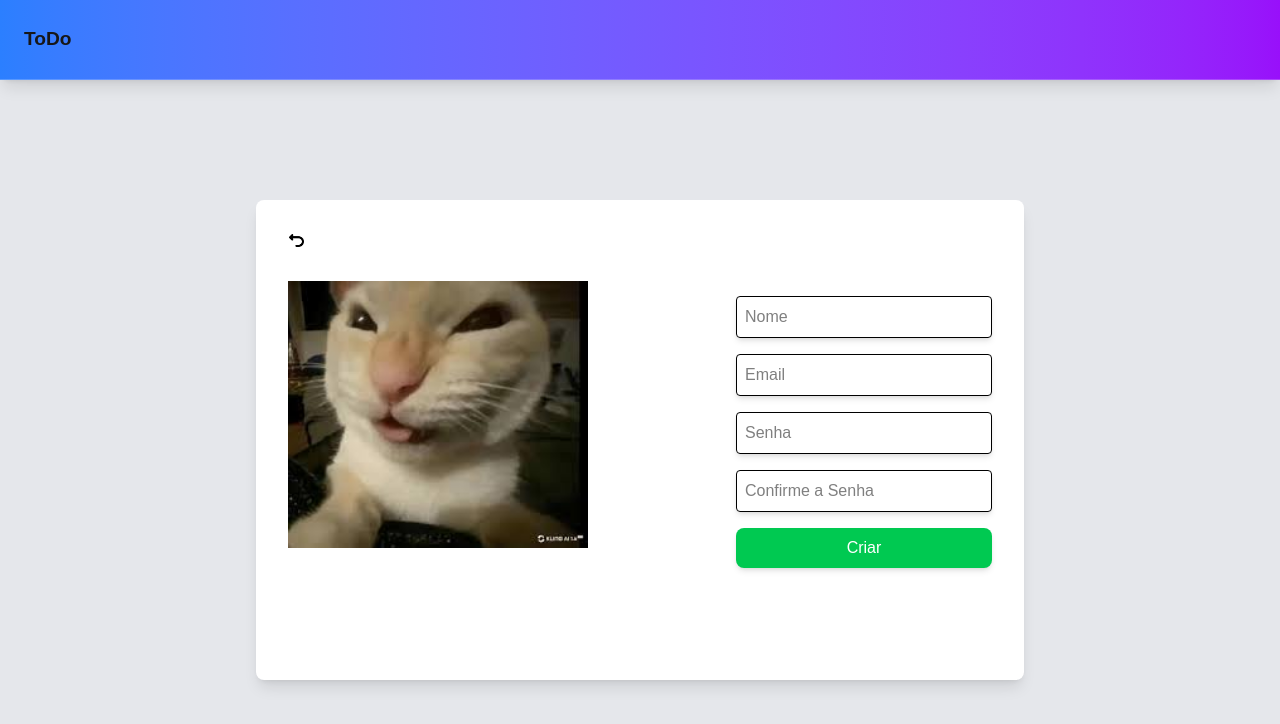
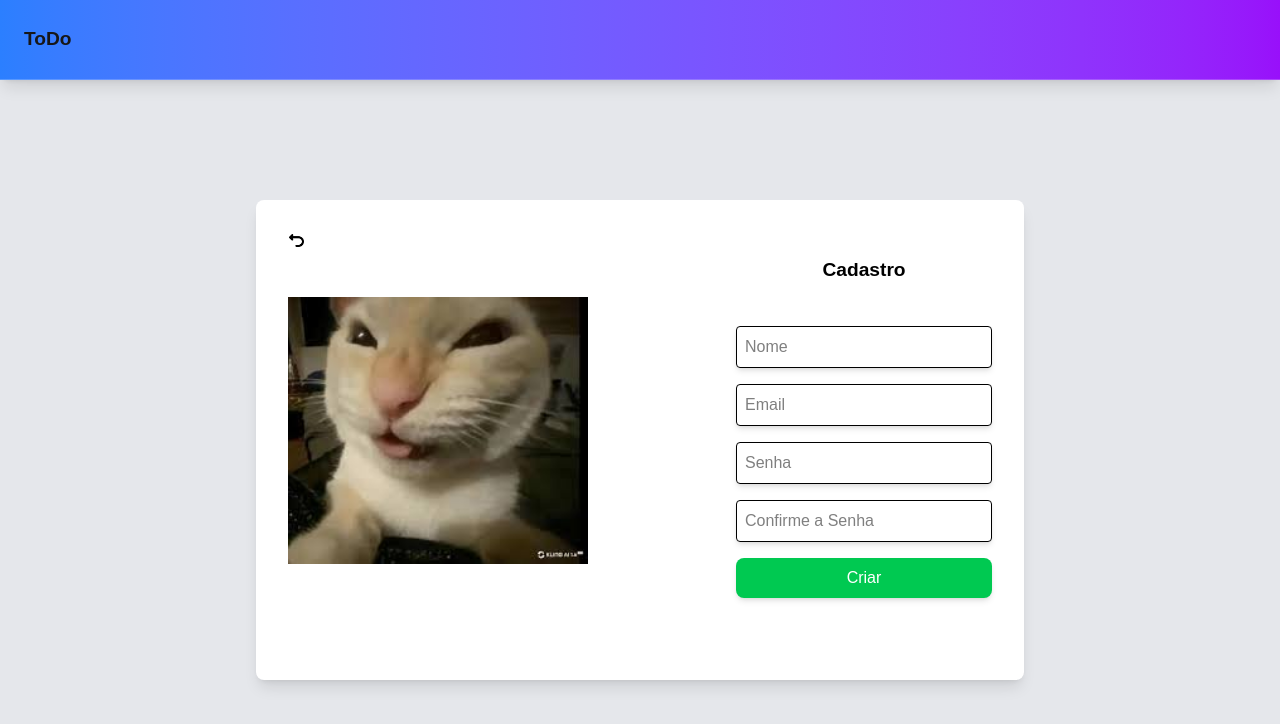
Before and after one commit to Bbaranoski/estudo, a Next.js app in the folder front/: page /register in a window 1280 px wide. Shown: the top 724 px of the page. Built offline with nearby package versions, Linux system fonts and the light colour scheme.

Commit message:
adicionado um header no login e register, alterado o schemas prisma com a coluna idTodo

```diff
--- a/front/src/app/page.tsx
+++ b/front/src/app/page.tsx
@@ -35,7 +35,10 @@ export default function Login() {
                     alt="Cat"
                     width={300}/>
                 </div>
-                <div className="h-full flex flex-col items-end">
+                <div className="h-full flex flex-col justify-around items-end gap-2">
+                    <h1 className="self-center font-bold pt-6 text-[clamp(1rem,1.5vw,2rem)]"
+                    >Login</h1>
+
                     <form className="flex flex-col h-full gap-4 justify-center"
                     onSubmit={login}
                     action="get"
--- a/front/src/app/register/page.tsx
+++ b/front/src/app/register/page.tsx
@@ -35,7 +35,7 @@ export default function Register () {
     return (
         <div className="h-full w-full text-black flex items-center justify-center">
             <div className="flex justify-between bg-white h-[60vh] w-[60vw] min-w-[450px] rounded-lg p-8 shadow-lg">
-                <div className="flex flex-col justify-start items-start h-full gap-8">
+                <div className="flex flex-col justify-start items-start h-full gap-12">
                     <img className="hover:bg-gray-200 text-white rounded-lg min-w-[15px]"
                     src="/icons/voltar.png"
                     alt="Voltar"
@@ -47,6 +47,10 @@ export default function Register () {
                     alt="Cat"
                     width={300}/>
                 </div>
+
+                <div className="flex flex-col h-full gap-2">
+                    <h1 className="self-center font-bold pt-6 text-[clamp(1rem,1.5vw,2rem)]"
+                    >Cadastro</h1>
 
                     <form className="flex flex-col h-full gap-4 justify-center"
                     action="get"
@@ -97,6 +101,8 @@ export default function Register () {
                         </p>
                     </form>
                 </div>
+
+            </div>
         </div>
     )
 }
```
Also changed, not shown: 1 other file (tests, documents, lock files or other folders). Lines whose indentation alone changed are shown as unchanged.
